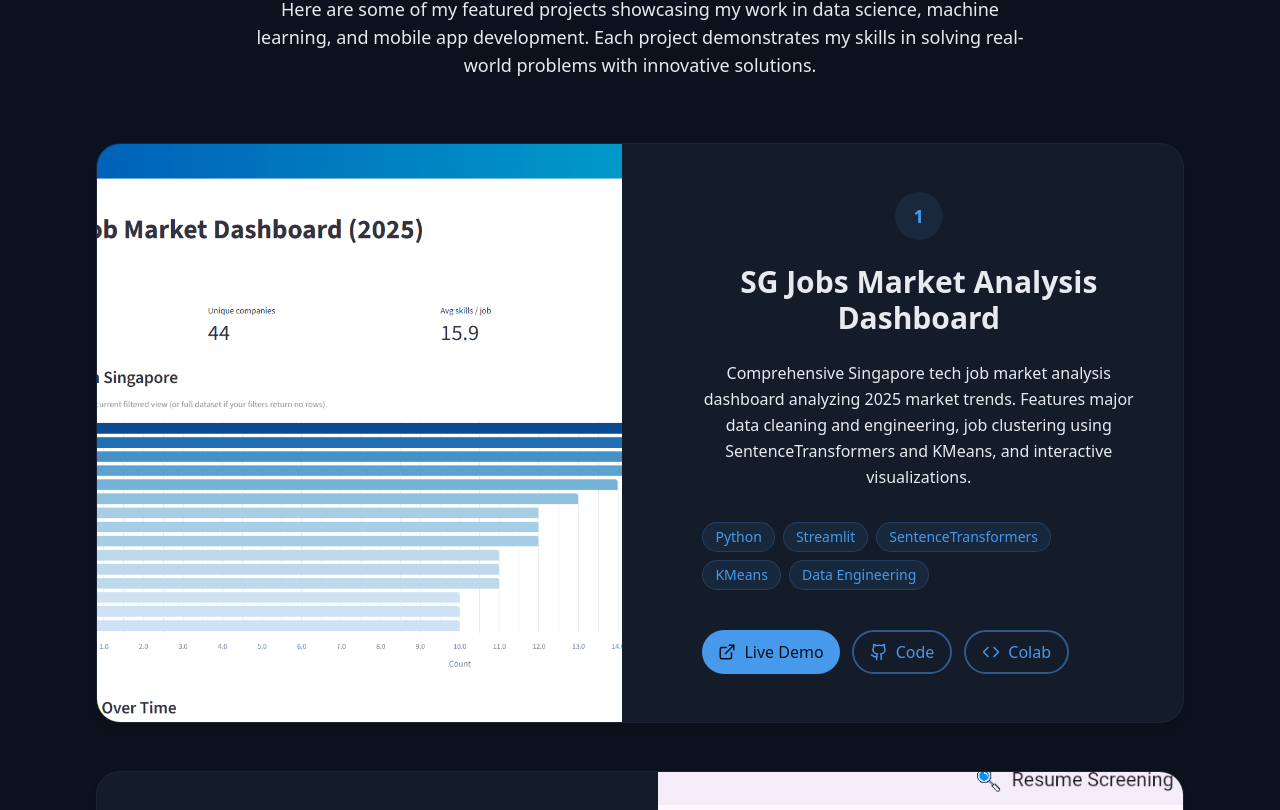
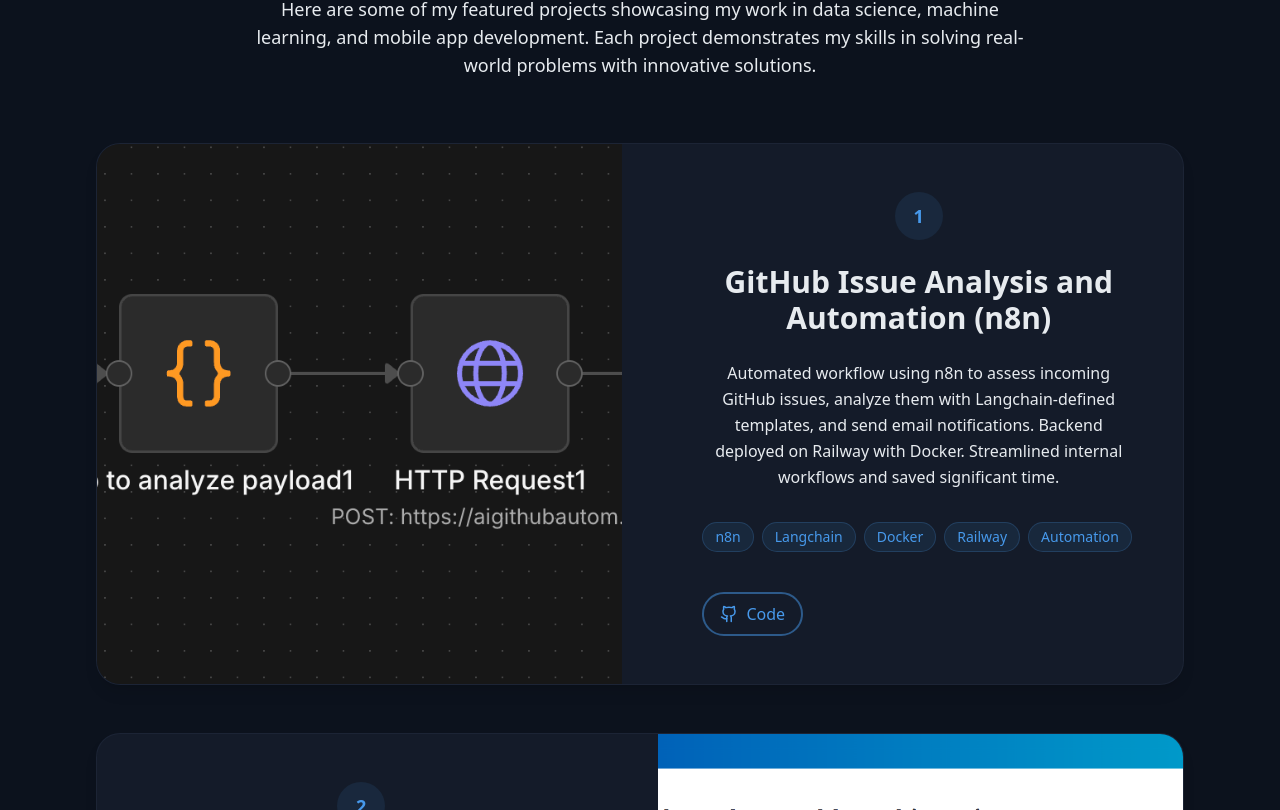
Before and after one commit to WaiYanMinMin/portfolio, a React (Vite) app: page / in a window 1280 px wide. Shown: the part 4210-5020 px from the top of the page. Built offline with nearby package versions, Linux system fonts and the light colour scheme.

Commit message:
edit google drive link and add new project

```diff
--- a/src/components/AboutSection.jsx
+++ b/src/components/AboutSection.jsx
@@ -30,10 +30,11 @@
                 hands-on building.
               </p>
               <p>
-                I focus on turning data into clear narratives and dashboards, and
-                on building mobile and web apps that users rely on. I'm at home
-                with Python, SQL, Flutter, and modern frontend tools, and I care
-                about clean code, solid analytics, and shipping things that work.
+                I focus on turning data into clear narratives and dashboards,
+                and on building mobile and web apps that users rely on. I'm at
+                home with Python, SQL, Flutter, and modern frontend tools, and I
+                care about clean code, solid analytics, and shipping things that
+                work.
               </p>
             </div>
           </div>
@@ -47,8 +48,8 @@
                 </div>
                 <h4 className="font-bold text-xl">Data Science</h4>
                 <p className="text-muted-foreground">
-                  Analyzing complex datasets and building predictive models
-                  to extract actionable insights.
+                  Analyzing complex datasets and building predictive models to
+                  extract actionable insights.
                 </p>
               </div>
             </div>
@@ -73,8 +74,8 @@
                 </div>
                 <h4 className="font-bold text-xl">Project Experience</h4>
                 <p className="text-muted-foreground">
-                  Delivering multiple successful projects with focus on
-                  quality, performance, and user satisfaction.
+                  Delivering multiple successful projects with focus on quality,
+                  performance, and user satisfaction.
                 </p>
               </div>
             </div>
@@ -86,7 +87,7 @@
               Get In Touch
             </a>
             <a
-              href="https://drive.google.com/file/d/1w1Ju7Zt5unm6pgFylSWUy-eN8JbCjftO/view?usp=sharing"
+              href="https://drive.google.com/drive/folders/1a8bLr6OSUUTC8awLUdhRC8aM0TTFCQE1?usp=drive_link"
               target="_blank"
               rel="noopener noreferrer"
               className="px-6 py-3 rounded-full border-2 border-primary/50 text-primary hover:bg-primary/10 transition-all duration-300 hover:border-primary"
--- a/src/components/ProjectsSection.jsx
+++ b/src/components/ProjectsSection.jsx
@@ -4,6 +4,15 @@
 // Your featured projects
 // Add your project images to public/projects/ folder
 const projects = [
+  {
+    id: 6,
+    title: "GitHub Issue Analysis and Automation (n8n)",
+    description:
+      "Automated workflow using n8n to assess incoming GitHub issues, analyze them with Langchain-defined templates, and send email notifications. Backend deployed on Railway with Docker. Streamlined internal workflows and saved significant time.",
+    image: "/projects/n8n.png",
+    tags: ["n8n", "Langchain", "Docker", "Railway", "Automation"],
+    githubUrl: "https://github.com/WaiYanMinMin/ai_github_automated_incident_report",
+  },
   {
     id: 5,
     title: "SG Jobs Market Analysis Dashboard",
--- a/src/components/SkillsSection.jsx
+++ b/src/components/SkillsSection.jsx
@@ -9,6 +9,8 @@
   { name: "Machine Learning", category: "data-science" },
   { name: "Deep Learning", category: "data-science" },
   { name: "LLMs", category: "data-science" },
+  { name: "Langchain", category: "data-science" },
+  { name: "RAG", category: "data-science" },
   { name: "Pandas", category: "data-science" },
   { name: "NumPy", category: "data-science" },
   { name: "Scikit-learn", category: "data-science" },
@@ -49,6 +51,7 @@
 
   // Tools
   { name: "Git/GitHub", category: "tools" },
+  { name: "n8n", category: "tools" },
   { name: "Figma", category: "tools" },
   { name: "VS Code", category: "tools" },
   { name: "Jupyter Notebook", category: "tools" },
```
Also changed, not shown: public/projects/n8n.png (added).
